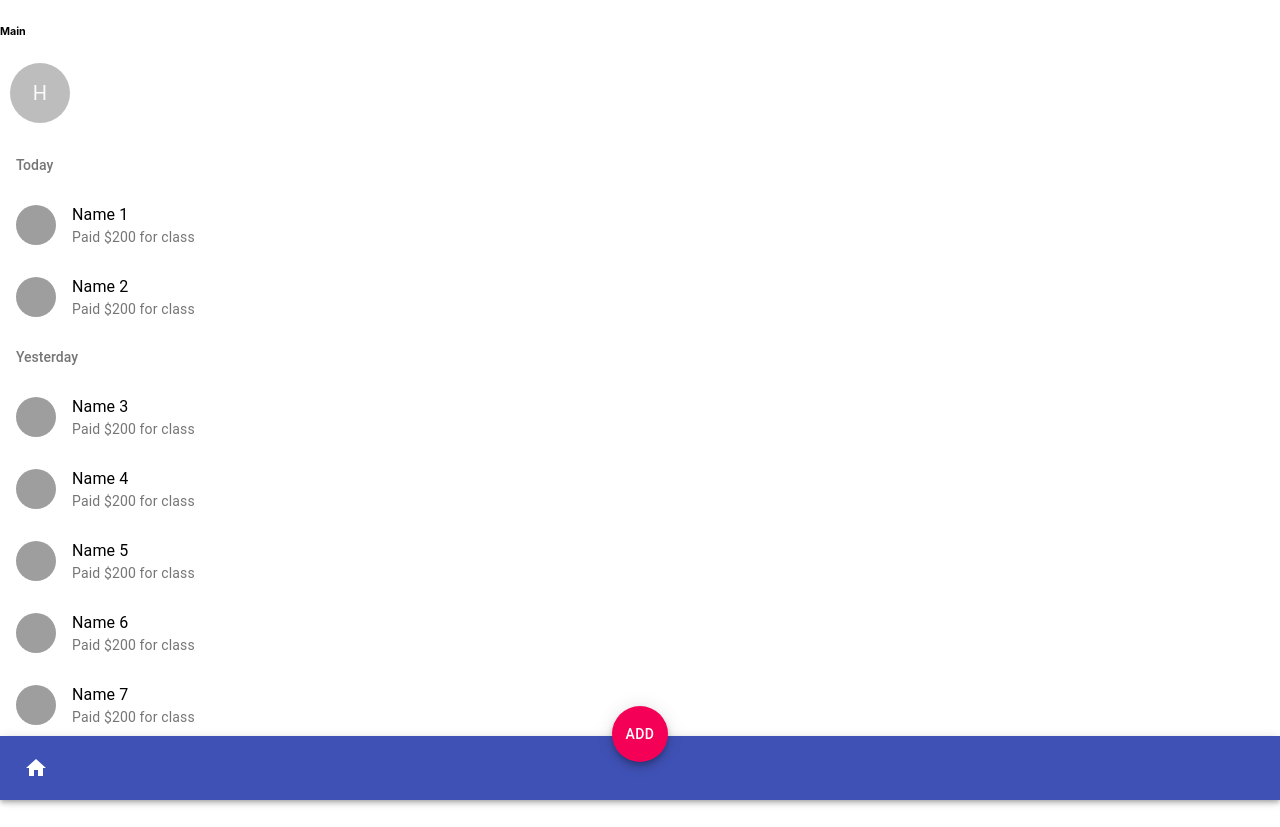
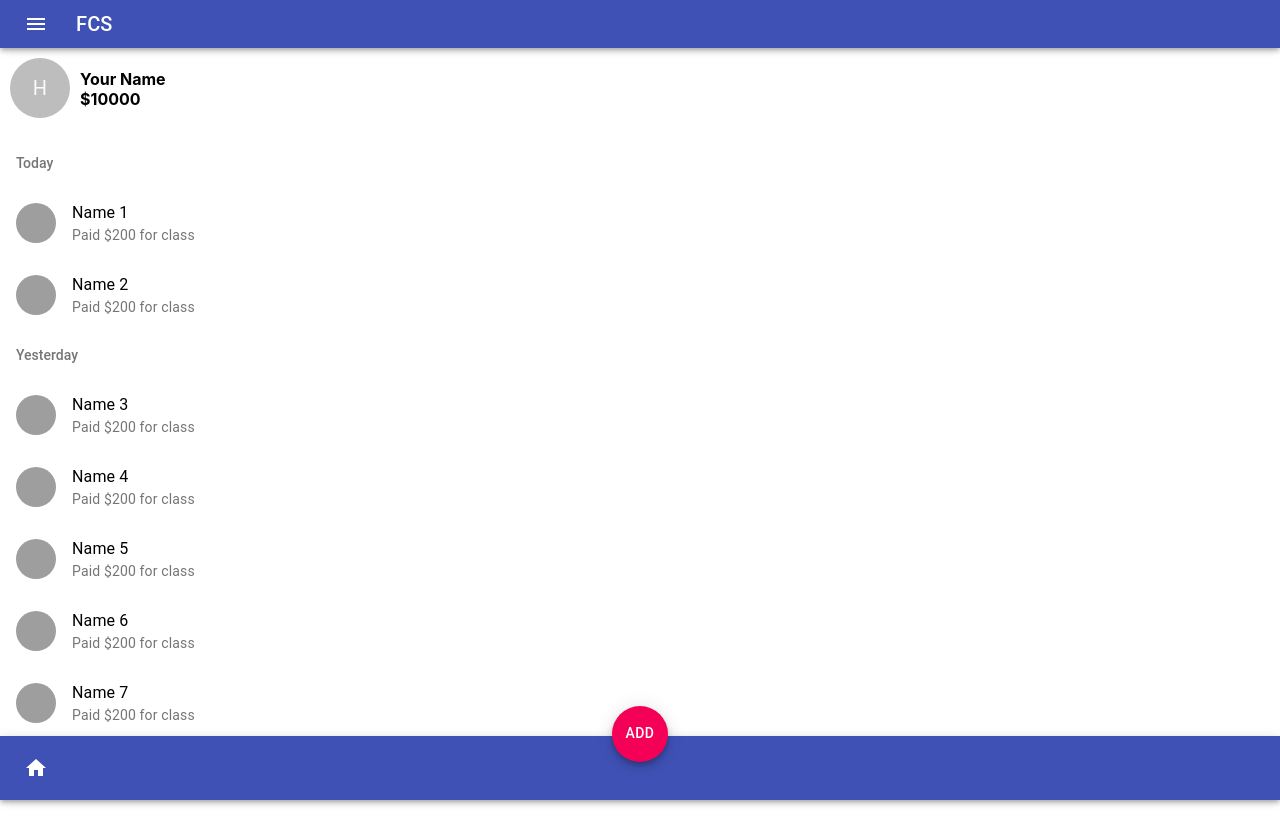
Before and after one commit to sinyiwsy/FCS, a React (Create React App) app: page / in a window 1280 px wide. Before the commit the page ends 800 px from the top, so only its background shows below. Built offline with nearby package versions, Linux system fonts and the light colour scheme; grey boxes are pictures that could not be loaded.

Commit message:
Add top Appbar

```diff
--- a/src/Add.tsx
+++ b/src/Add.tsx
@@ -1,7 +1,37 @@
 import React from 'react';
+import { makeStyles } from '@material-ui/core/styles';
+import Typography from '@material-ui/core/Typography';
+import IconButton from '@material-ui/core/IconButton';
+import MenuIcon from '@material-ui/icons/Menu';
+import AppBar from '@material-ui/core/AppBar';
+import Toolbar from '@material-ui/core/Toolbar';
+
+
+const useStyles = makeStyles(theme => ({
+  menuButton: {
+    marginRight: theme.spacing(2),
+  },
+}));
+
 
 export const Add = () => {
+  const classes = useStyles();
   return (
-   <h6>add</h6>
+    <React.Fragment>
+
+      <AppBar  position="sticky" color="primary"  >
+        <Toolbar variant="dense">
+          <IconButton edge="start" className={classes.menuButton} color="inherit" aria-label="menu">
+            <MenuIcon />
+          </IconButton>
+          <Typography variant="h6" color="inherit">
+            FCS
+          </Typography>
+        </Toolbar>
+      </AppBar>
+      <h6>Add</h6>
+
+
+    </React.Fragment>
   );
 }
--- a/src/Main.tsx
+++ b/src/Main.tsx
@@ -1,9 +1,14 @@
 import React from 'react';
 import { Link } from 'react-router-dom';
 import { makeStyles } from '@material-ui/core/styles';
+//Bar
+import Typography from '@material-ui/core/Typography';
+import IconButton from '@material-ui/core/IconButton';
+import MenuIcon from '@material-ui/icons/Menu';
 //Heading
 import Fab from '@material-ui/core/Fab';
 import Avatar from '@material-ui/core/Avatar';
+import Grid from '@material-ui/core/Grid';
 //App bar
 import AppBar from '@material-ui/core/AppBar';
 import Toolbar from '@material-ui/core/Toolbar';
@@ -61,6 +66,9 @@ const messages = [
 ];
 
 const useStyles = makeStyles(theme => ({
+    menuButton: {
+      marginRight: theme.spacing(2),
+    },
 
     avatar: {
       margin: 10,
@@ -98,13 +106,34 @@ export const Main = () => {
     const classes = useStyles();
     return (
       <React.Fragment>
-        <h6>Main</h6>
-        <Avatar className={classes.avatar}>H</Avatar>
+        {/* app bar */}
+
+        <AppBar  position="sticky" color="primary"  >
+        <Toolbar variant="dense">
+          <IconButton edge="start" className={classes.menuButton} color="inherit" aria-label="menu">
+            <MenuIcon />
+          </IconButton>
+          <Typography variant="h6" color="inherit">
+            FCS
+          </Typography>
+        </Toolbar>
+      </AppBar>
+
+        <Grid container>
+          <Grid >
+            <Avatar className={classes.avatar}>H</Avatar>
+          </Grid>
+          <Grid>
+          <h4>Your Name<br/>$10000</h4>
+
+          </Grid>
+        </Grid>
+
         {/* List */}
         <List className={classes.list}>
           {messages.map(({ id, primary, secondary, person }) => (
             <React.Fragment key={id}>
-              {id === 1 && <ListSubheader className={classes.subheader}>Today</ListSubheader>}
+              {id === 1 && <ListSubheader  className={classes.subheader}>Today</ListSubheader>}
               {id === 3 && <ListSubheader className={classes.subheader}>Yesterday</ListSubheader>}
               <ListItem button>
                 <ListItemAvatar>
@@ -118,7 +147,7 @@ export const Main = () => {
 
 
         {/* App bar */}
-      <AppBar position="fixed" color="primary" className={classes.appBar}>
+      <AppBar position="sticky" color="primary" className={classes.appBar}>
         <Toolbar>
         <HomeIcon color="inherit" />
           <Link to="add">
```
